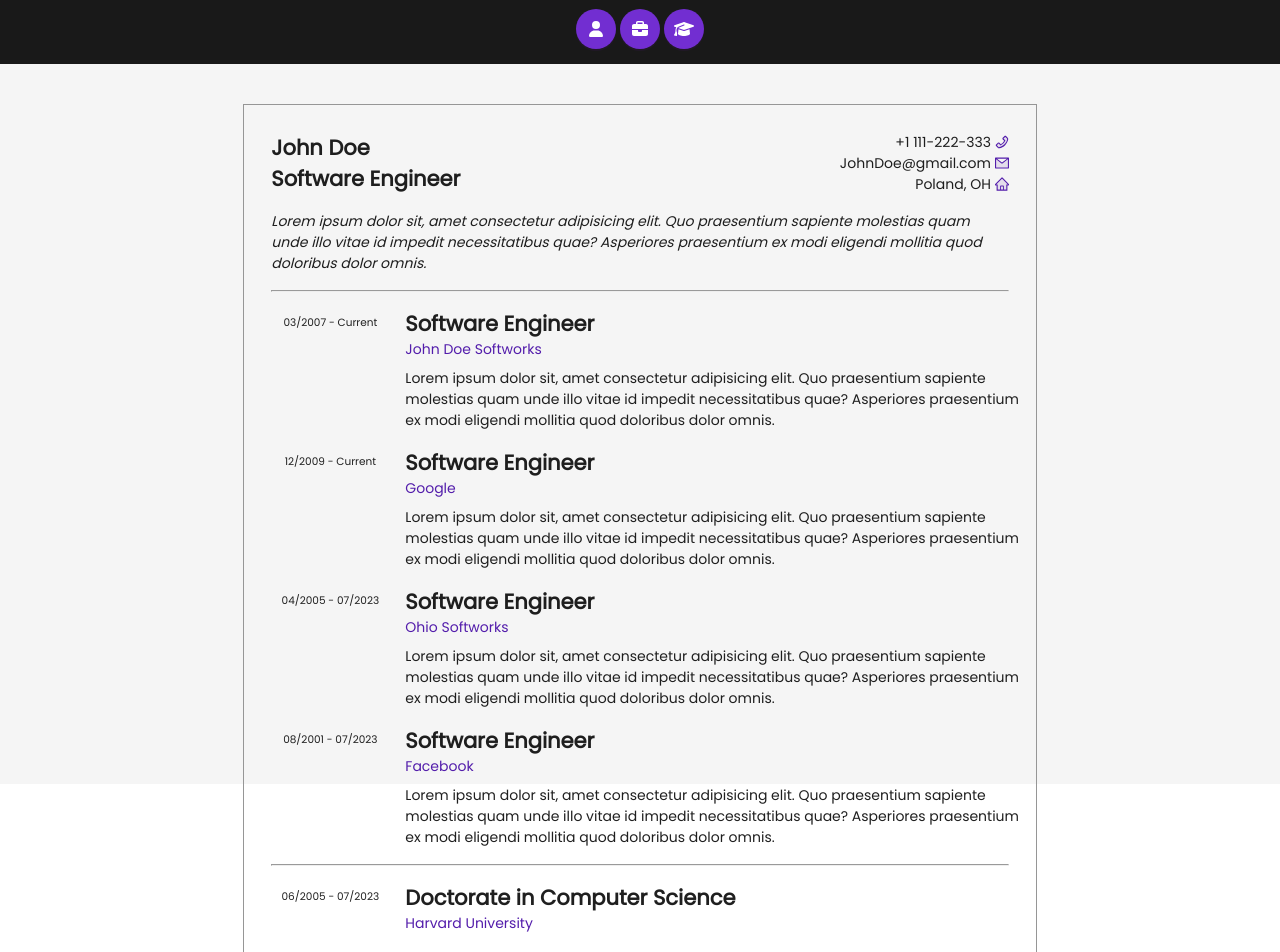
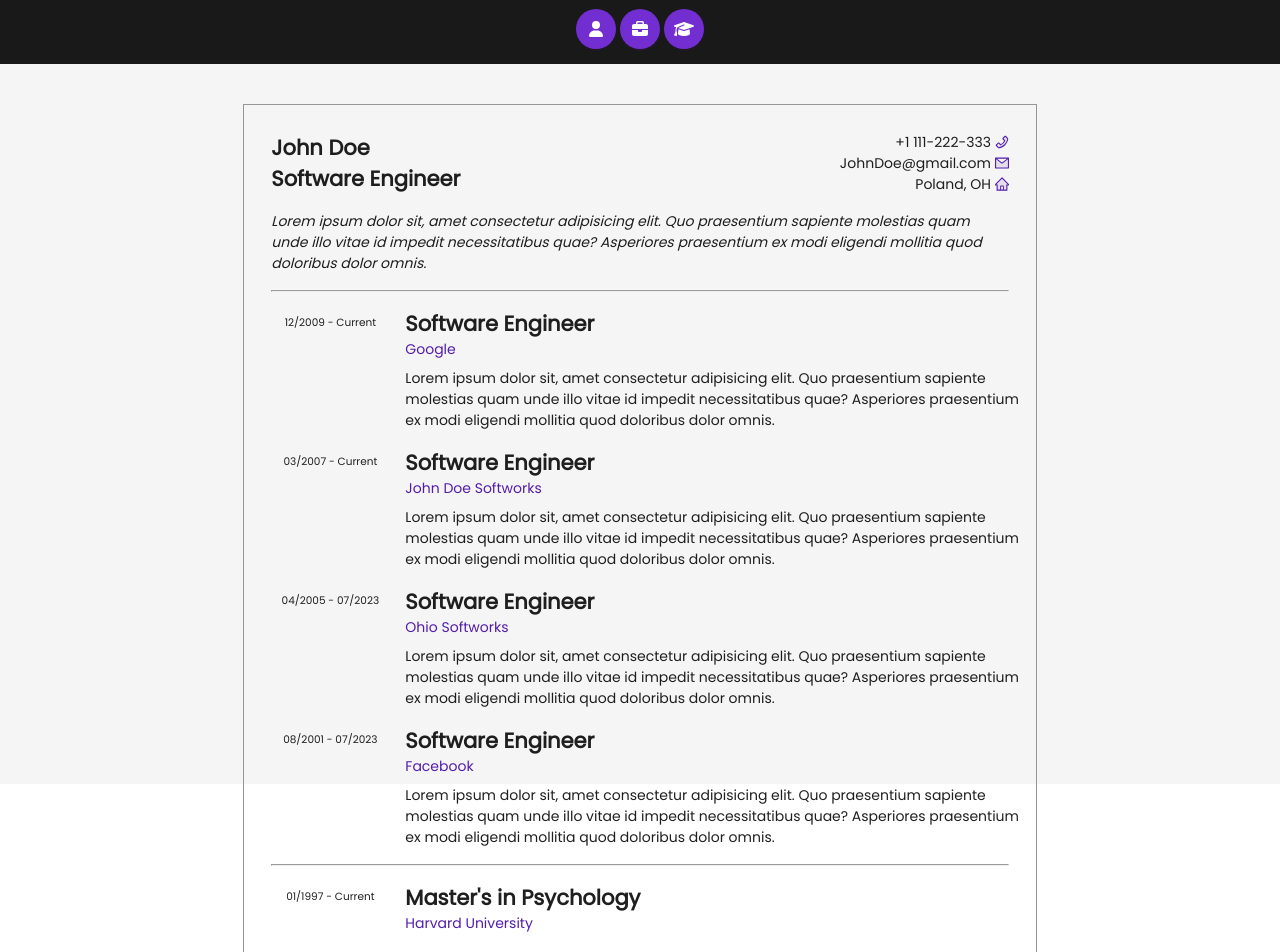
Before and after one commit to myshkovsky/Seavee, a React (Vite) app: page / in a window 1280 px wide. Shown: the top 952 px of the page. Built offline with nearby package versions, Linux system fonts and the light colour scheme.

Commit message:
feat: Automatic date sorting
Added automatic sorting for work and education entries. Sorting priority: Current > Start date (desc)

```diff
--- a/src/components/DocumentPreview/EducationPreview.tsx
+++ b/src/components/DocumentPreview/EducationPreview.tsx
@@ -1,6 +1,7 @@
 import { EnumDegrees, IUserEducation } from "../../types/IUser";
 import dateToString from "../../utils/dateToString";
 import { purple } from "@ant-design/colors"
+import sortByStartDateDescending from "../../utils/sortByStartDateDescending";
 import '../../styles/Previews.css'
 
 interface IEducation {
@@ -21,7 +22,22 @@
 function EducationPreview({ education }: IEducation) {
   return (
     <ul>
-      {education.map(e => (
+      {education.filter(e => { return e.current }).sort(sortByStartDateDescending).map(e => (
+        <li key={e.uuid} className="list-grid">
+          <div className="timespan">
+            {dateToString(e.started)} - {e.ended ? dateToString(e.ended) : "Current"}
+          </div>
+          <div>
+            <h2 className="title">
+              {formatDegreeForDisplay(e.degree, e.major)}
+            </h2>
+            <h3 className="subtitle" style={{ color: purple[6] }}>
+              {e.school}
+            </h3>
+          </div>
+        </li>
+      ))}
+      {education.filter(e => { return !e.current }).sort(sortByStartDateDescending).map(e => (
         <li key={e.uuid} className="list-grid">
           <div className="timespan">
             {dateToString(e.started)} - {e.ended ? dateToString(e.ended) : "Current"}
--- a/src/components/DocumentPreview/WorkPreview.tsx
+++ b/src/components/DocumentPreview/WorkPreview.tsx
@@ -2,6 +2,7 @@
 import dateToString from "../../utils/dateToString";
 import { purple } from '@ant-design/colors'
 import '../../styles/Previews.css'
+import sortByStartDateDescending from "../../utils/sortByStartDateDescending";
 
 interface IWork {
   work: IUserWorkExperience
@@ -10,7 +11,25 @@
 function WorkPreview({ work }: IWork) {
   return (
     <ul>
-      {work.map(e => (
+      {work.filter(e => { return e.current }).sort(sortByStartDateDescending).map(e => (
+        <li key={e.uuid} className="list-grid">
+          <div className="timespan">
+            {dateToString(e.started)} - {e.ended ? dateToString(e.ended) : "Current"}
+          </div>
+          <div>
+            <h2 className="title">
+              {e.title}
+            </h2>
+            <h3 className="subtitle" style={{ color: purple[6] }}>
+              {e.company}
+            </h3>
+          </div>
+          <div className="description">
+            {e.description}
+          </div>
+        </li>
+      ))}
+      {work.filter(e => { return !e.current }).sort(sortByStartDateDescending).map(e => (
         <li key={e.uuid} className="list-grid">
           <div className="timespan">
             {dateToString(e.started)} - {e.ended ? dateToString(e.ended) : "Current"}
--- /dev/null
+++ b/src/utils/sortByStartDateDescending.ts
@@ -0,0 +1,17 @@
+import { IUserEducationEntry, IUserWorkExperienceEntry } from "../types/IUser";
+
+function sortByStartDateDescending(
+  a: IUserEducationEntry|IUserWorkExperienceEntry,
+  b: IUserEducationEntry|IUserWorkExperienceEntry
+) {
+  console.log('test', a.started.getTime(), b.started.getTime())
+  if (a.started.getTime() < b.started.getTime()) {
+    return 1;
+  }
+  if (a.started.getTime() > b.started.getTime()) {
+    return -1;
+  }
+  return 0;
+}
+
+export default sortByStartDateDescending
```
